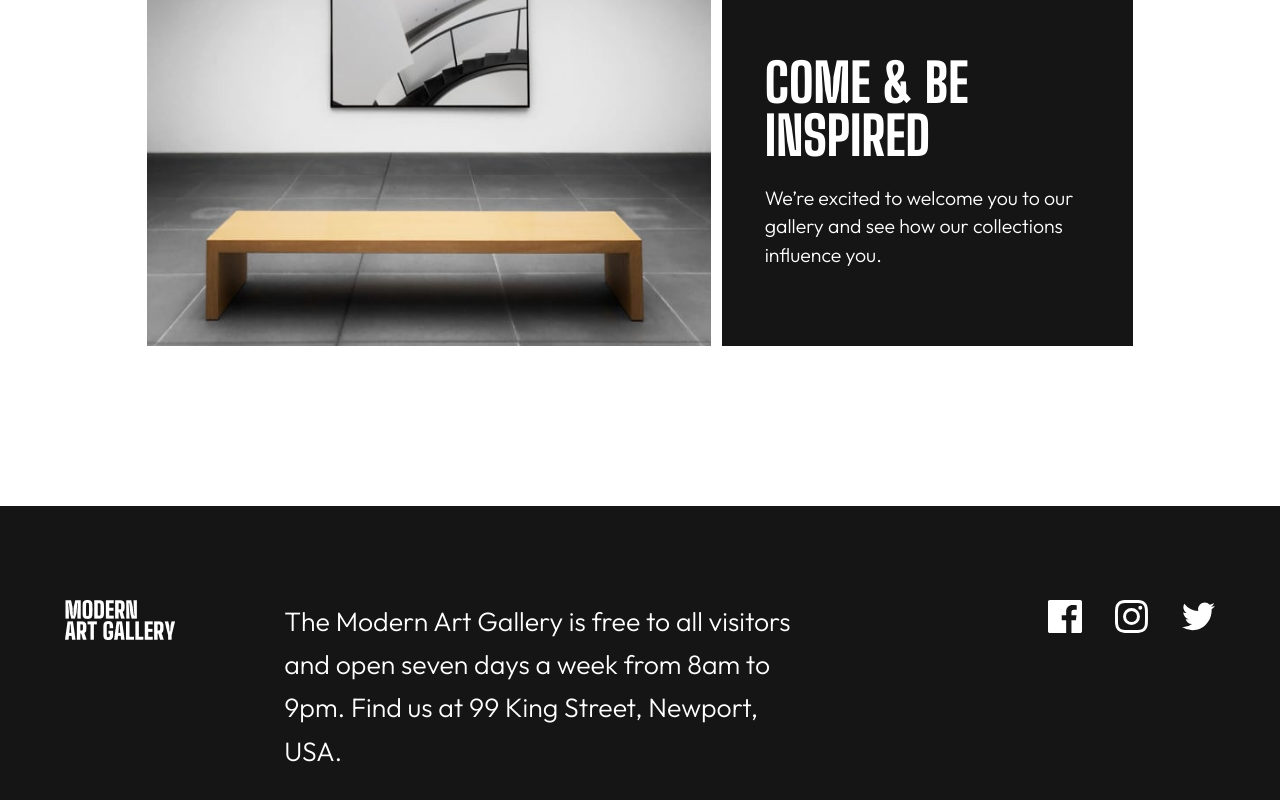
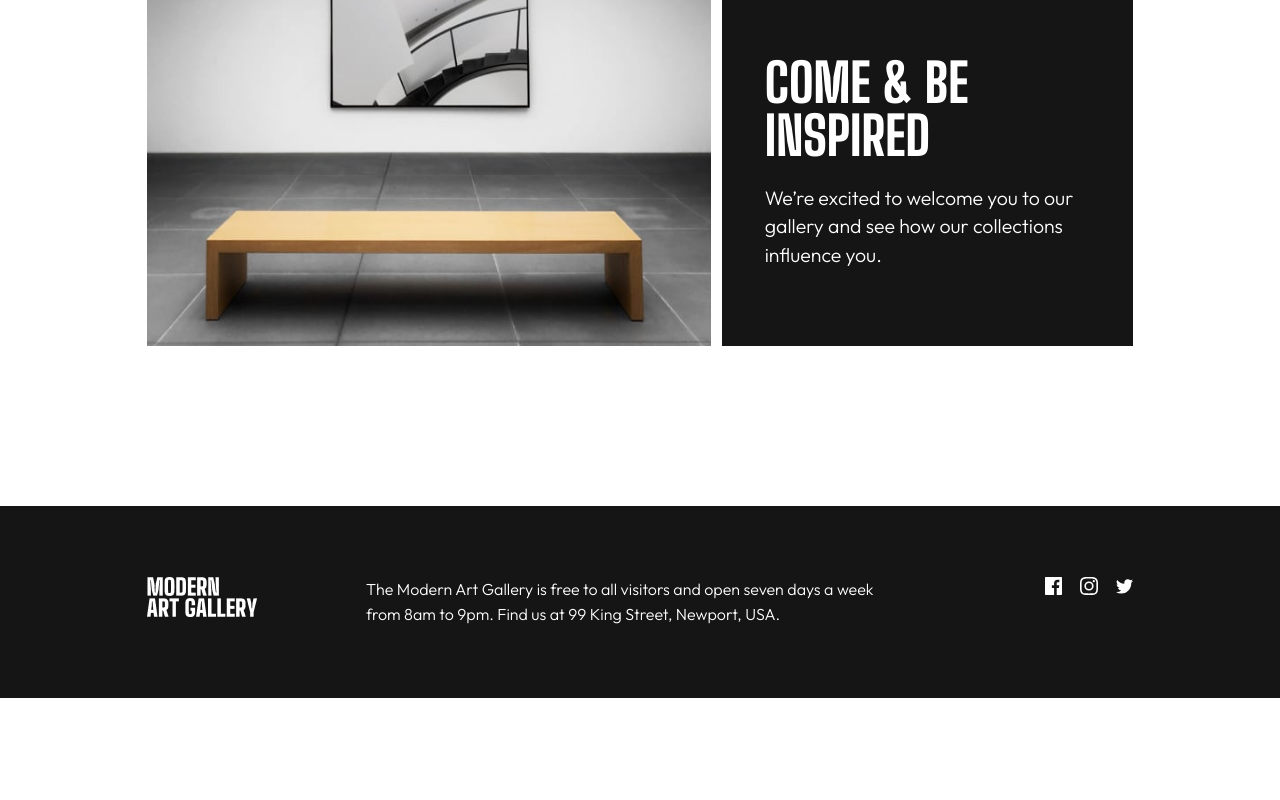
Before and after one commit to waldekglaz/art-gallery-FEM, a React (Create React App) app: page / in a window 1280 px wide. Shown: the part 1535-2335 px from the top of the page. After the commit the page ends 2233 px from the top, so only its background shows below. Built offline with nearby package versions, Linux system fonts and the light colour scheme.

Commit message:
footer > 1024px

```diff
--- a/src/Components/styles/Footer.styled.js
+++ b/src/Components/styles/Footer.styled.js
@@ -40,4 +40,17 @@ export const StyledFooter = styled.footer`
       margin-right: 0;
     }
   }
+  @media (min-width: 1024px) {
+    padding: 5.55vw 11.45833vw;
+  }
+  & p {
+    margin: 0;
+    font-size: 1.25vw;
+    line-height: 1.9444vw;
+    padding: 0 9.7222vw 0 8.457vw;
+  }
+  & .social-icon {
+    width: 1.3888vw;
+    margin-left: 1.3888vw;
+  }
 `;
```
